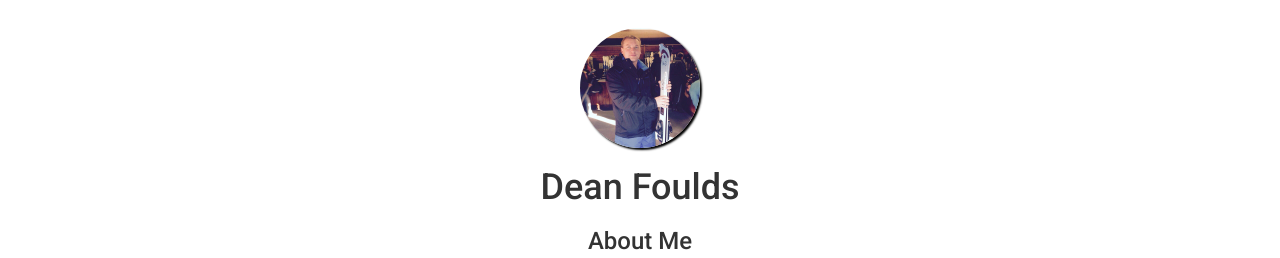
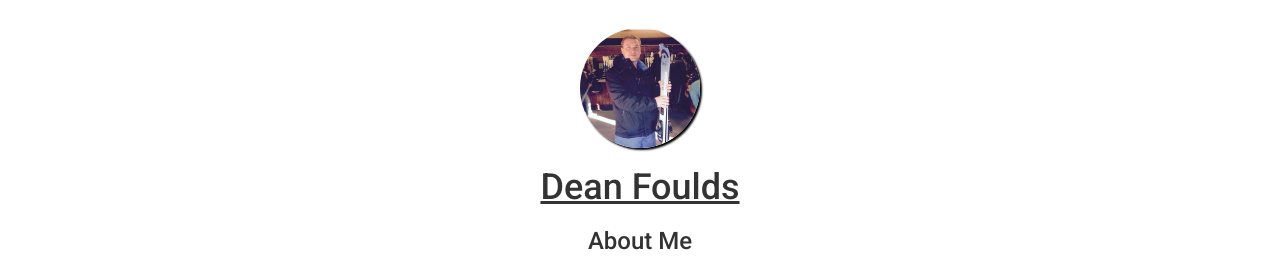
Before and after one commit to Dean-Foulds/Dean-Foulds.github.io, a plain HTML site: page index.html in a window 1280 px wide. Shown: the top 258 px of the page. Drawn offline with nearby package versions, Linux system fonts and the light colour scheme.

```diff
--- a/index.html
+++ b/index.html
@@ -22,7 +22,7 @@
    <div class="container">
     <div class="row">
         <img src="images/dean_foulds.jpg" alt="Dean Foulds" class="img-round">
-        <h1>Dean Foulds</h1>
+        <h1><u>Dean Foulds</u></h1>
         <h2>About Me</h2>
         <p>I am a very ambitious problem solver with a passion for coding who
             would like to join a team of like-minded developers. I have gained much
```
